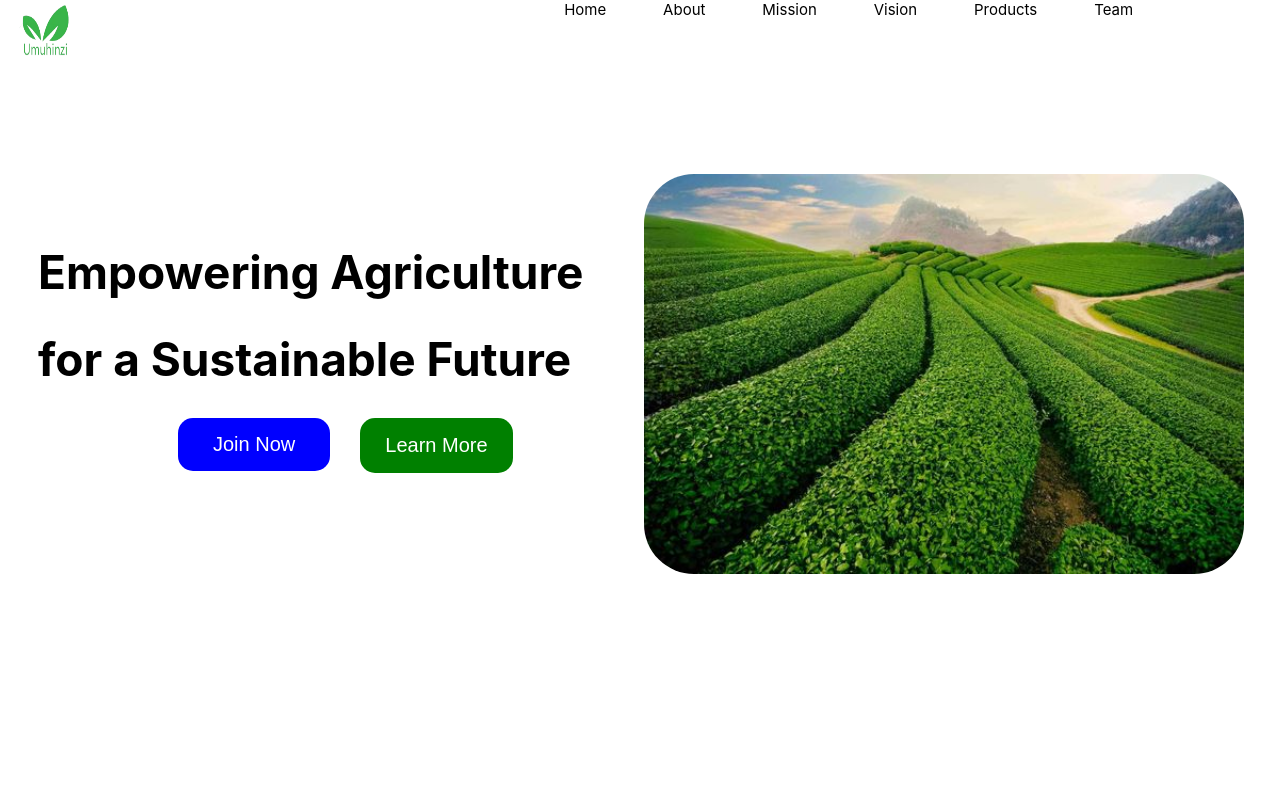
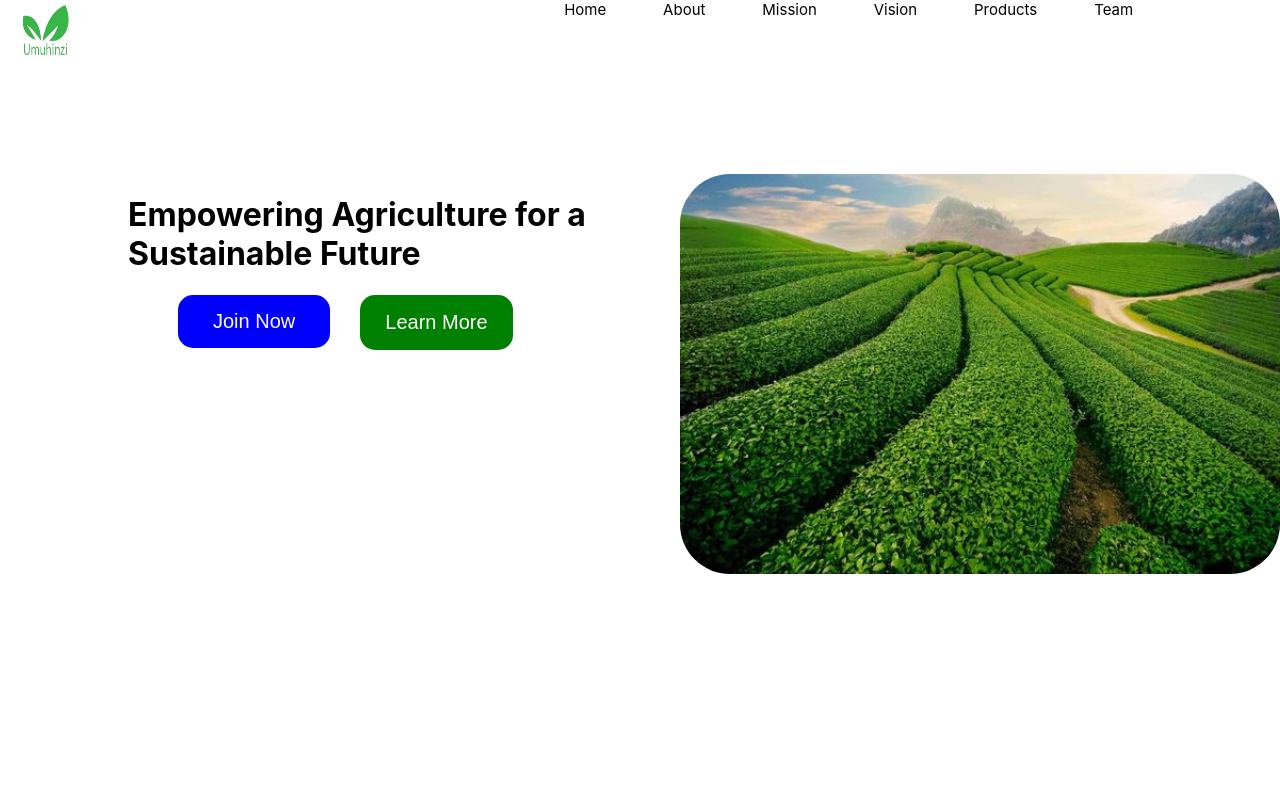
Before and after one commit to akirachix/Elites-Informational, a React (Create React App) app in the folder umuhinzi-react/: page / in a window 1280 px wide. Shown: the top 800 px of the page. Built offline with nearby package versions, Linux system fonts and the light colour scheme.

Commit message:
made changes

```diff
--- a/umuhinzi-react/src/LandingPage/index.js
+++ b/umuhinzi-react/src/LandingPage/index.js
@@ -5,9 +5,9 @@ const LandingPage = ()=>{
     return(
 <div className='landing_page'>
 <div>
-<div className='text'>
-  <h1>Empowering Agriculture</h1>
-  <h1>for a Sustainable Future</h1>
+<div className='landing_page_text'>
+  <h1>Empowering Agriculture
+  for a Sustainable Future</h1>
 </div>
 
 <div className='button'>
```
